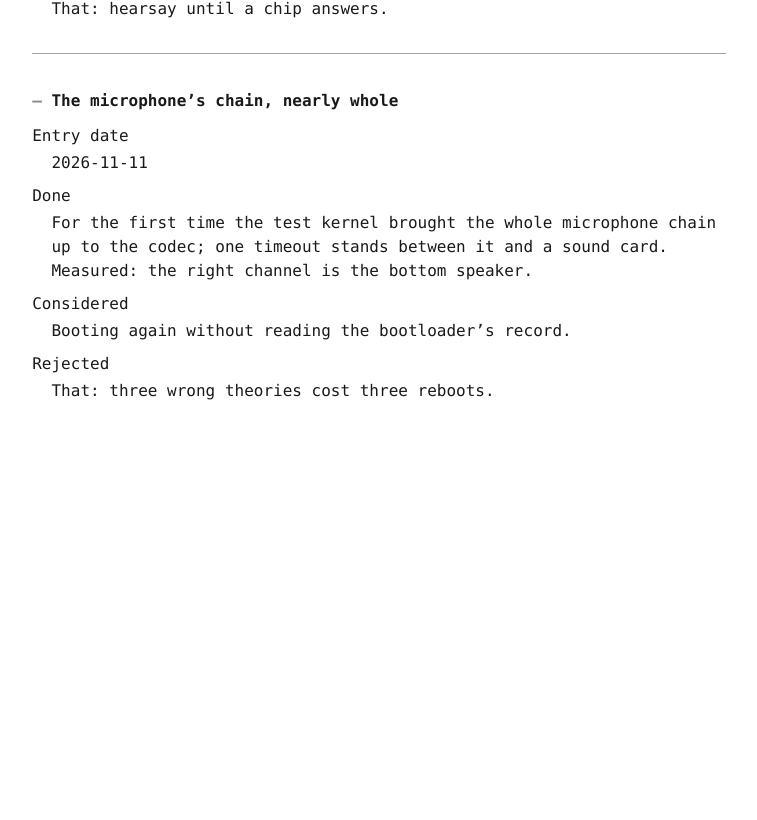
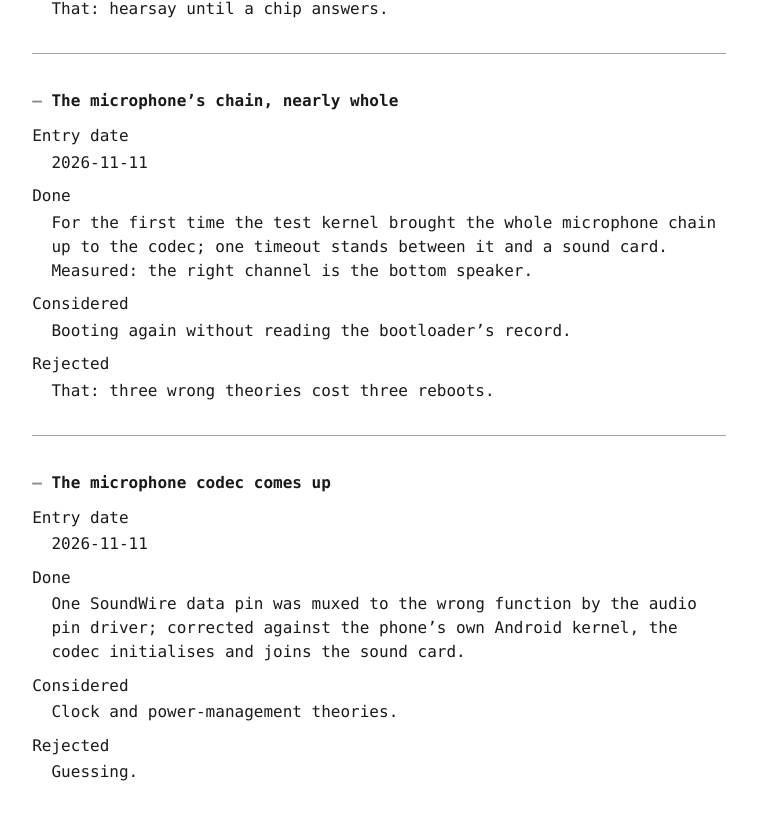
Before and after one commit to linux-phone-oco/docs, a Jekyll site: the page built from docs/session_log.md, in a window 1280 px wide and 900 px high, scrolled down 8350 px. Shown: the top 820 px of the window, without its empty margins (261-1018 px from the left). Built offline with Jekyll 4.4.1, drawn with Linux system fonts in a browser that asks for light colours; our own code applies the rules of GitHub Pages for plain Markdown files; before the commit the page ends 8869 px from its top, so only the background shows below that.

Commit message:
feat(data): the microphone codec comes up (#55)
Co-authored-by: lab-agent-session <agent@creation-guidelines>

```diff
--- a/data/session_log.json
+++ b/data/session_log.json
@@ -14,3 +14,4 @@
 {"id":"2026-11-11-parts-measured","entry_date":"2026-11-11","title":"Four of surya's parts no longer unknown","done":"The phone's own checks were widened and its parts follow their evidence: Wi-Fi works (joined, gateway answers); Bluetooth partly (powered, hears devices; pairing untried); sensors and the fingerprint reader broken (nothing exposed - the sensor service is masked because it crashed the audio processor). Calls and messages stay unknown for a plain reason now written down: there is no SIM card in the phone. The cameras' fault is narrowed: the pipeline is there, no image sensor is bound.","considered":"Calling Bluetooth working because it is powered.","rejected":"That: a part works when its function was shown, not when its device appears."}
 {"id":"2026-11-11-cameras-understood","entry_date":"2026-11-11","title":"The cameras' fault, understood","done":"Both cameras stay broken, but for a stated reason and with a way in: nothing describes the sensors; the wiring of seven slots is known from the vendor's kernel; the models are not.","considered":"Naming sensor models from reports.","rejected":"That: hearsay until a chip answers."}
 {"id":"2026-11-11-microphone-nearly","entry_date":"2026-11-11","title":"The microphone's chain, nearly whole","done":"For the first time the test kernel brought the whole microphone chain up to the codec; one timeout stands between it and a sound card. Measured: the right channel is the bottom speaker.","considered":"Booting again without reading the bootloader's record.","rejected":"That: three wrong theories cost three reboots."}
+{"id":"2026-11-11-the-codec-comes-up","entry_date":"2026-11-11","title":"The microphone codec comes up","done":"One SoundWire data pin was muxed to the wrong function by the audio pin driver; corrected against the phone's own Android kernel, the codec initialises and joins the sound card.","considered":"Clock and power-management theories.","rejected":"Guessing."}
--- a/data/support_status.json
+++ b/data/support_status.json
@@ -1,6 +1,6 @@
 {"device_id":"xiaomi-surya","component_id":"audio-speaker","status":"works","notes":"Stereo, both speakers, verified by ear on 2026-11-09 through PipeWire (left-only tone from the top speaker, right-only from the bottom). Needs two fixes not yet upstream: the tas2562 amplifier driver set 32-bit I2S slots on a link clocked for 16-bit, so the right channel fell outside the frame (kernel patch on linux-phone-oco/linux branch fix/tas2562-i2s-slot-length); and the packaged UCM profile is mono with no amplifier channel setup (stereo profile in surya-lab ucm/). Also needs the ADSP sensors service off (adsp-sensor-crash-loop). Both fixes are installed on the test phone, over package files a system update would replace. Measured 2026-11-11 with a microphone placed at the bottom: the right channel is the bottom speaker (7 dB louder there).","updated":"2026-11-11"}
 {"device_id":"xiaomi-surya","component_id":"audio-headphone","status":"unknown","notes":"The headset jack's detector is present. Sound through it needs a person and a pair of headphones: a witnessed test, not done yet.","updated":"2026-11-11"}
-{"device_id":"xiaomi-surya","component_id":"audio-mic","status":"broken","notes":"The microphones go through the WCD9375 codec. A test kernel (2026-11-11) brings the whole chain up to the codec - both its SoundWire halves attach - then the codec times out at initialisation and no sound card is made; the codec's clocks were switched off shortly before. Being worked on (surya-lab: mic-codec-init-timeout).","updated":"2026-11-11"}
+{"device_id":"xiaomi-surya","component_id":"audio-mic","status":"broken","notes":"The microphones go through the WCD9375 codec. In a test kernel (2026-11-11) the codec now comes up and the sound card is made with it, after correcting how two SoundWire pins are muxed. Recording through it is not yet shown.","updated":"2026-11-11"}
 {"device_id":"xiaomi-surya","component_id":"audio-earpiece","status":"broken","notes":"Same source as audio-mic.","updated":"2026-11-04"}
 {"device_id":"xiaomi-surya","component_id":"camera-front","status":"broken","notes":"The camera pipeline and its three control buses work; the phone's description lists no image sensor, which alone is why the cameras are dark. The vendor's kernel gives the wiring of seven sensor slots and names no model. Next: power a slot and ask the chip what it is (surya-lab, research/cameras.md).","updated":"2026-11-11"}
 {"device_id":"xiaomi-surya","component_id":"camera-rear","status":"broken","notes":"The camera pipeline and its three control buses work; the phone's description lists no image sensor, which alone is why the cameras are dark. The vendor's kernel gives the wiring of seven sensor slots and names no model. Next: power a slot and ask the chip what it is (surya-lab, research/cameras.md).","updated":"2026-11-11"}
--- a/docs/session_log.md
+++ b/docs/session_log.md
@@ -280,3 +280,21 @@ Considered
 
 Rejected
 : That: three wrong theories cost three reboots.
+
+---
+
+
+<a id="2026-11-11-the-codec-comes-up"></a>
+### The microphone codec comes up
+
+Entry date
+: 2026-11-11
+
+Done
+: One SoundWire data pin was muxed to the wrong function by the audio pin driver; corrected against the phone's own Android kernel, the codec initialises and joins the sound card.
+
+Considered
+: Clock and power-management theories.
+
+Rejected
+: Guessing.
```
Also changed, not shown: docs/index.md (+1 -1 lines), docs/support_status.md (+1 -1 lines).
